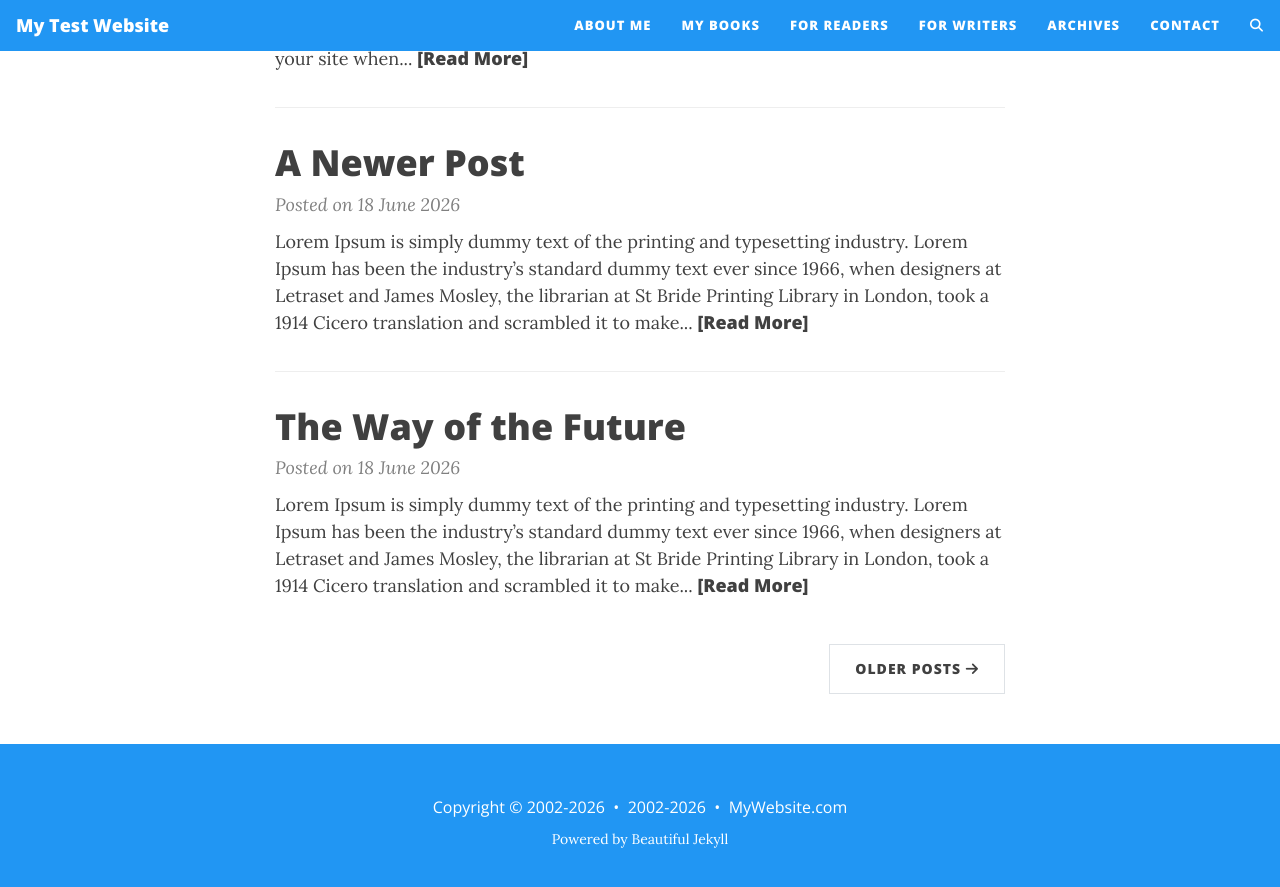
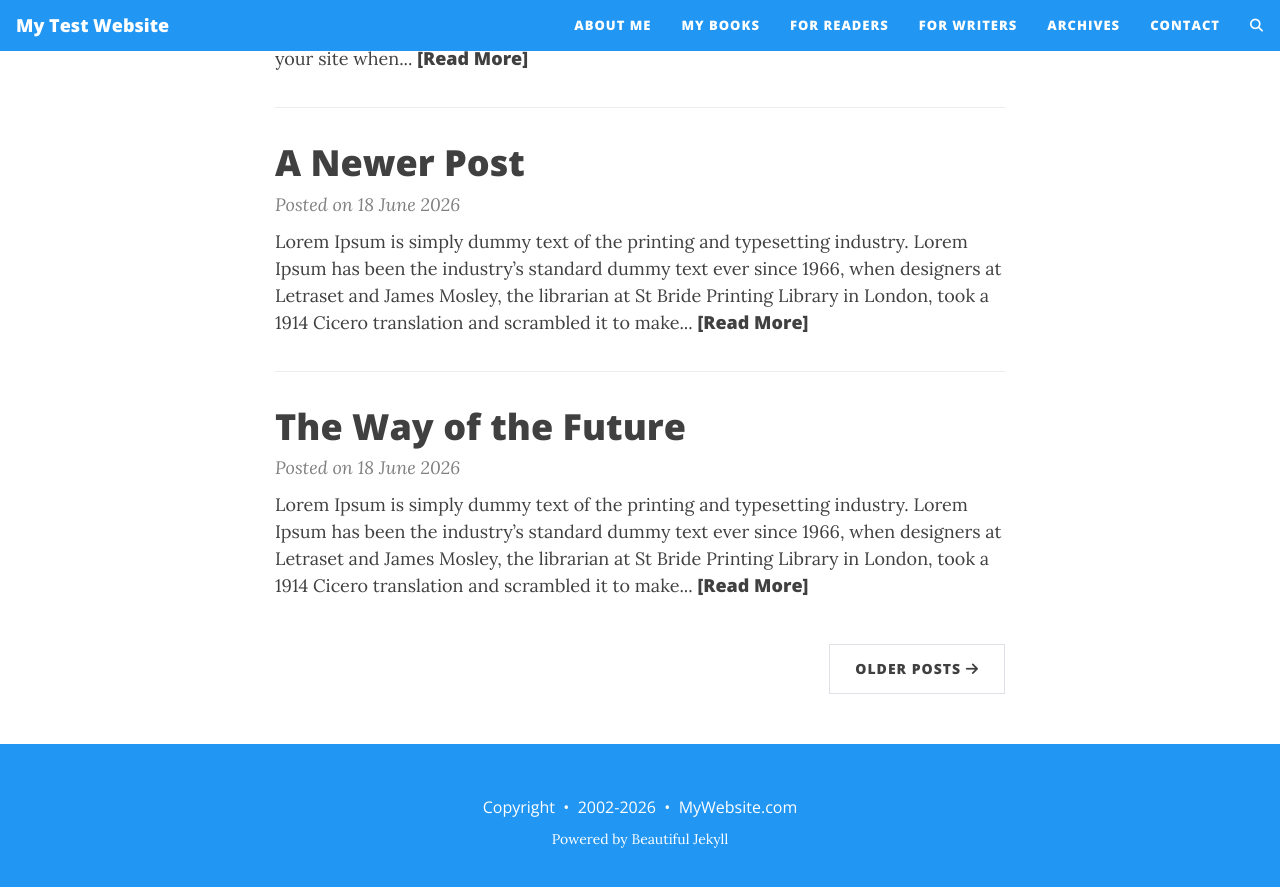
Before and after one commit to jd31122025-design/myblog, a Jekyll site: the page built from index.html, in a window 1280 px wide and 900 px high, scrolled down 1250 px. Shown: the top 887 px of the window. Built offline with Jekyll 4.4.1, drawn with Linux system fonts in a browser that asks for light colours; the list of posts is cut into pages by our own code; comment, search, counter and statistics services are not loaded.

Commit message:
Update _config.yml

```diff
--- a/_config.yml
+++ b/_config.yml
@@ -13,7 +13,7 @@
 title: My Test Website
 
 # Your name to show in the footer
-author: Copyright © 2002-2026
+author: Copyright
 
 ###############################################
 # --- List of links in the navigation bar --- #
@@ -106,7 +106,7 @@ share-links-active:
 url-pretty: "MyWebsite.com"
 
 # Add the website title to the title of every page
-title-on-all-pages: true
+title-on-all-pages: false
 
 # Excerpt word length - Truncate the excerpt of each post on the feed page to the specified number of words
 excerpt_length: 50
```
